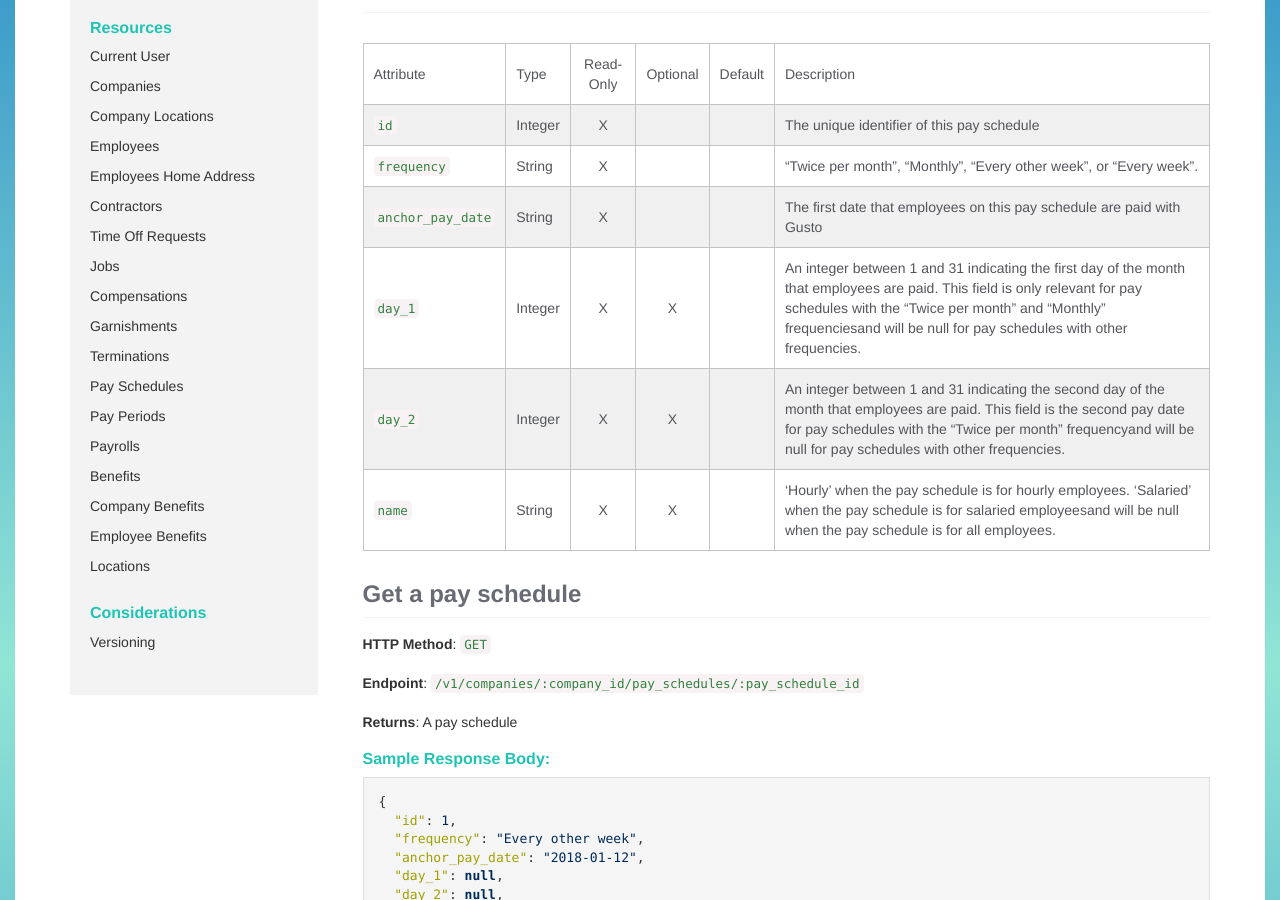
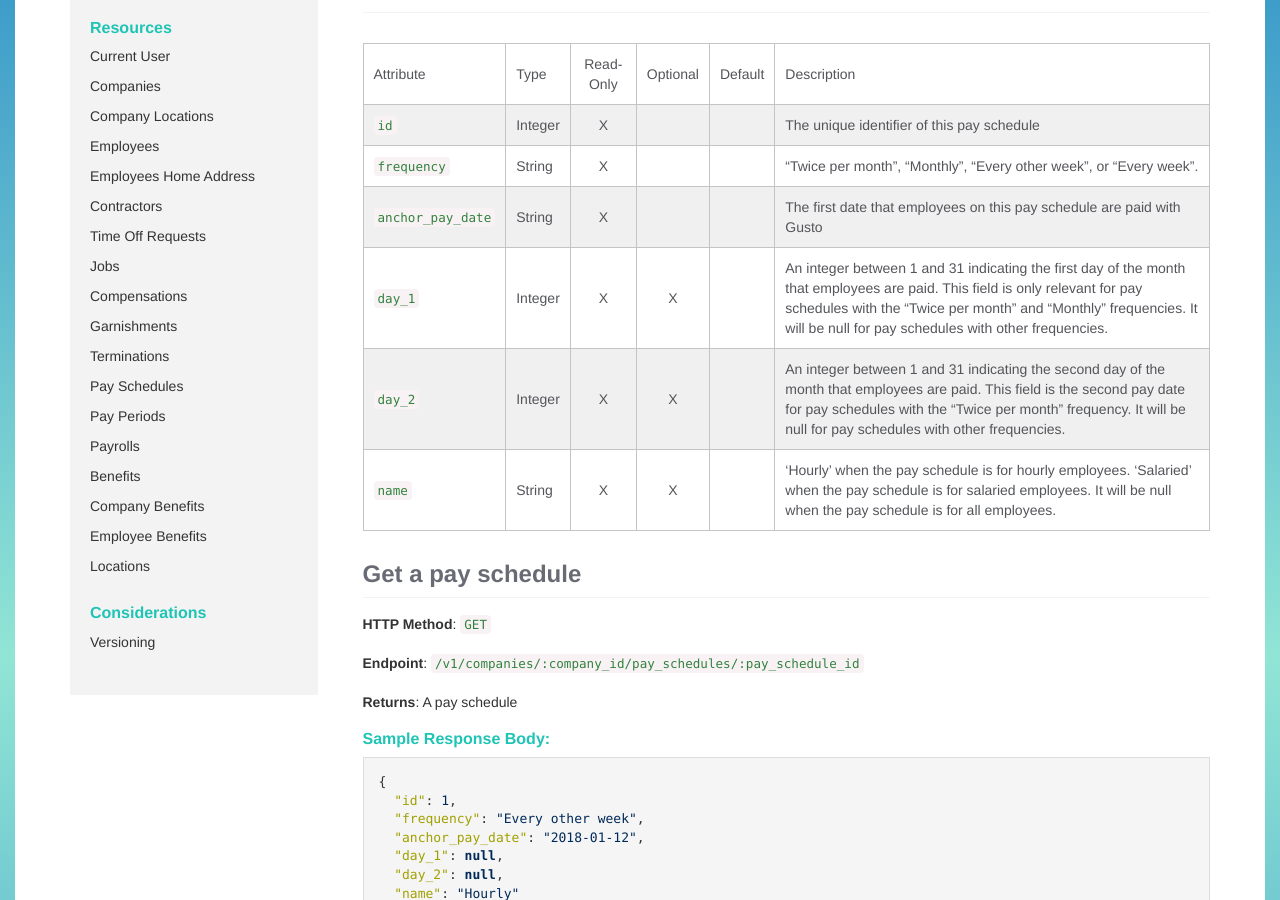
Before and after one commit to Gusto/gusto.github.io, a Jekyll site: the page built from _posts/2018-04-24-pay_schedules.markdown, in a window 1280 px wide and 900 px high, scrolled down 337 px. Built offline with Jekyll 4.4.1, drawn with Linux system fonts in a browser that asks for light colours.

Commit message:
Remove accidental pay_schedules changes.

```diff
--- a/_posts/2018-04-24-pay_schedules.markdown
+++ b/_posts/2018-04-24-pay_schedules.markdown
@@ -16,9 +16,9 @@ when they should be paid. A company can have multiple pay schedules.
 | `id`                          | Integer           |     X     |          |         | The unique identifier of this pay schedule
 | `frequency`                     | String            |     X     |          |         | "Twice per month", "Monthly", "Every other week", or "Every week".
 | `anchor_pay_date`                 | String           |     X     |          |         | The first date that employees on this pay schedule are paid with Gusto
-| `day_1`                      | Integer           |     X     |     X    |         | An integer between 1 and 31 indicating the first day of the month that employees are paid. This field is only relevant for pay schedules with the "Twice per month" and "Monthly" frequenciesand will be null for pay schedules with other frequencies.
-| `day_2`                      | Integer           |     X     |     X    |         | An integer between 1 and 31 indicating the second day of the month that employees are paid. This field is the second pay date for pay schedules with the "Twice per month" frequencyand will be null for pay schedules with other frequencies.
-| `name`                      | String           |     X     |     X     |         | 'Hourly' when the pay schedule is for hourly employees. 'Salaried' when the pay schedule is for salaried employeesand will be null when the pay schedule is for all employees.
+| `day_1`                      | Integer           |     X     |     X    |         | An integer between 1 and 31 indicating the first day of the month that employees are paid. This field is only relevant for pay schedules with the "Twice per month" and "Monthly" frequencies. It will be null for pay schedules with other frequencies.
+| `day_2`                      | Integer           |     X     |     X    |         | An integer between 1 and 31 indicating the second day of the month that employees are paid. This field is the second pay date for pay schedules with the "Twice per month" frequency. It will be null for pay schedules with other frequencies.
+| `name`                      | String           |     X     |     X     |         | 'Hourly' when the pay schedule is for hourly employees. 'Salaried' when the pay schedule is for salaried employees. It will be null when the pay schedule is for all employees.
 
 ## Get a pay schedule
 
```
